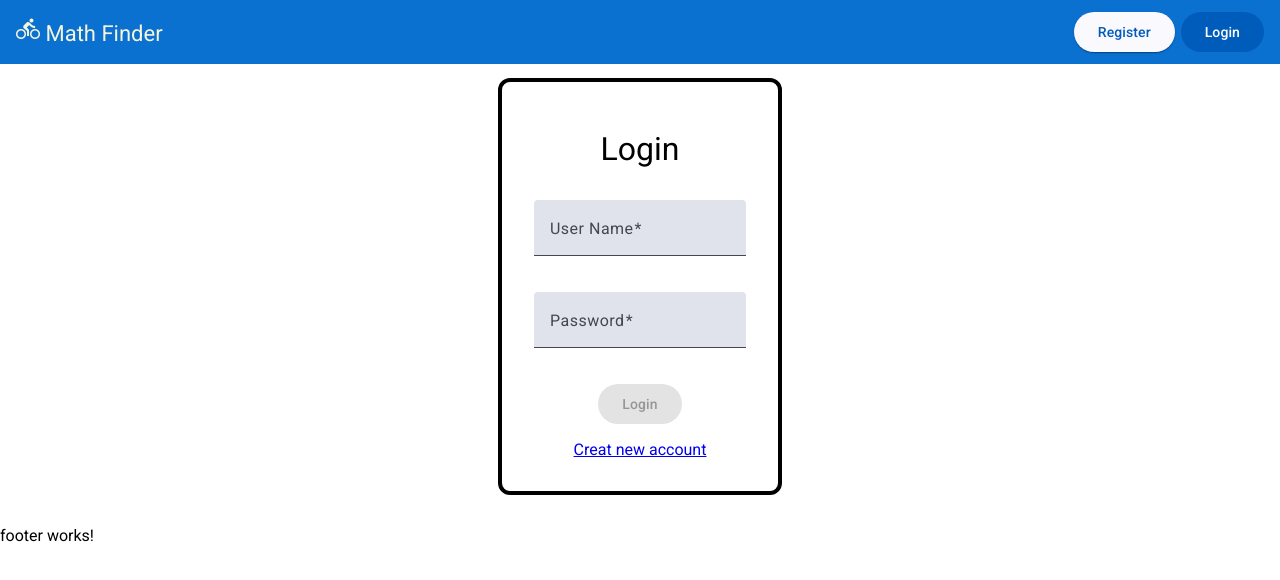
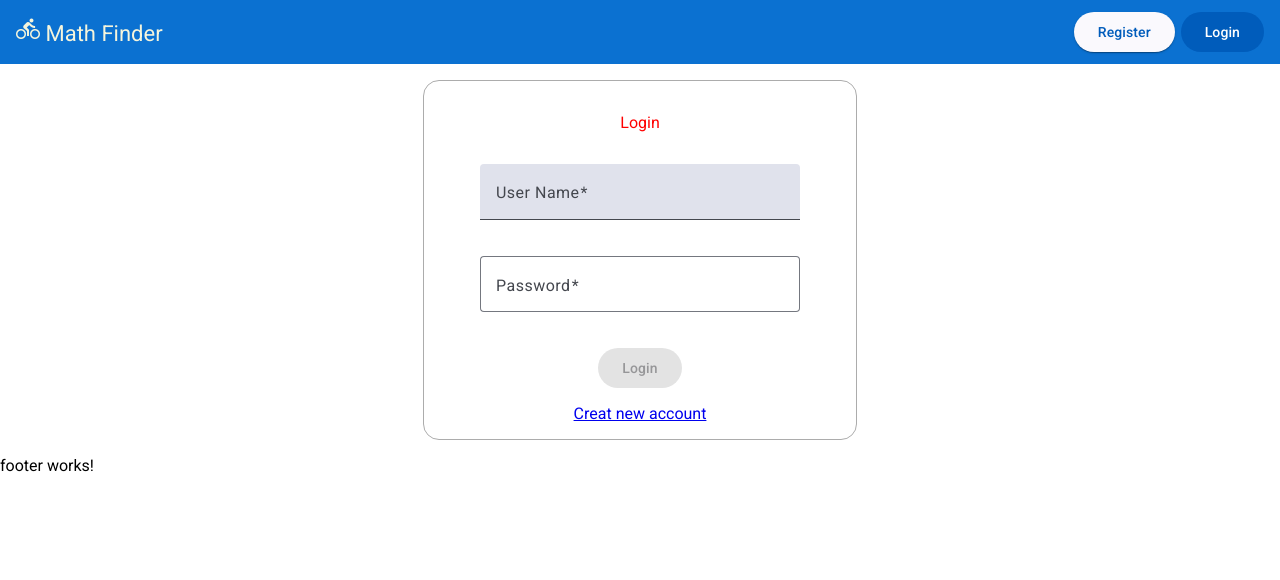
Before and after one commit to parham-mosavi/match-finder-b2-me, an Angular app in the folder client/: page /account/login in a window 1280 px wide. Shown: the top 580 px of the page. Built offline with nearby package versions, Linux system fonts and the light colour scheme.

Commit message:
update login and redesign

```diff
--- a/client/src/app/components/account/login/login.component.html
+++ b/client/src/app/components/account/login/login.component.html
@@ -1,14 +1,30 @@
-<div class="item-1">
-    <form>
-        <p class="heder" >Login</p>
+<form>
+    <div class="item-1">
+        <p class="heder">Login</p>
         <mat-form-field>
             <mat-label>User Name</mat-label>
             <input type="text" [formControl]="UserNameCtrl" matInput>
+            @if (UserNameCtrl.hasError('required')) {
+            <mat-error>This field is required</mat-error>
+            }
         </mat-form-field>
 
-        <mat-form-field>
+        <mat-form-field appearance="outline">
             <mat-label>Password</mat-label>
             <input type="password" [formControl]="PasswordCtrl" matInput>
+            @if (PasswordCtrl.hasError('required')) {
+            <mat-error>This field is required.</mat-error>
+            }
+            @else if (PasswordCtrl.errors && PasswordCtrl.hasError('minlength')) {
+            <mat-error>
+                It's too short. Min: {{PasswordCtrl.errors['minlength'].requiredLength}} characters.
+                You've typed {{PasswordCtrl.errors['minlength'].actualLength}}.
+            </mat-error>
+            }
+            @else if(PasswordCtrl.errors && PasswordCtrl.hasError('maxlength')) {
+            <mat-error>It's too long. Max: {{PasswordCtrl.errors['maxlength'].requiredLength}}
+                characters.</mat-error>
+            }
         </mat-form-field>
 
         <button (click)="login()" mat-raised-button [disabled]="loginFg.invalid">
@@ -17,5 +33,5 @@
 
         <a class="router-register" routerLink="/account/register" href="">Creat new account</a>
 
-    </form>
-</div>
+    </div>
+</form>
--- a/client/src/app/components/account/login/login.component.scss
+++ b/client/src/app/components/account/login/login.component.scss
@@ -1,21 +1,52 @@
-.item-1 {
+// .item-1 {
+//     display: flex;
+//     flex-direction: column;
+//     align-items: center;
+//     padding: 0.9rem;
+
+//     .heder {
+//         font-size: xx-large;
+//         margin: 1rem;
+//     }
+
+//     form {
+//         display: flex;
+//         flex-direction: column;
+//         align-items: center;
+//         padding: 2rem;
+//         gap: 1rem;
+//         border: 4px solid black;
+//         border-radius: 12px;
+//     }
+// }
+
+form {
     display: flex;
     flex-direction: column;
     align-items: center;
-    padding: 0.9rem;
+    margin-top: 1rem;
 
-    .heder {
-        font-size: xx-large;
-        margin: 1rem;
-    }
-
-    form {
+    .item-1 {
         display: flex;
         flex-direction: column;
         align-items: center;
-        padding: 2rem;
         gap: 1rem;
-        border: 4px solid black;
-        border-radius: 12px;
+
+        width: 25rem;
+
+        border: 1px solid rgb(172, 172, 172);
+        border-radius: 1rem;
+
+        padding: 1rem;
+
+        // background-color: aqua;
+    }
+
+    mat-form-field {
+        min-width: 20rem;
+    }
+
+    p{
+        color: red;
     }
 }
--- a/client/src/app/components/account/login/login.component.ts
+++ b/client/src/app/components/account/login/login.component.ts
@@ -19,7 +19,7 @@ import { MatButtonModule } from '@angular/material/button';
 })
 export class LoginComponent {
   accountService = inject(AccountService);
-  fB = inject(FormBuilder);
+ fB = inject(FormBuilder);
 
   subscribedlogin: undefined | Subscription;
 
@@ -30,7 +30,7 @@ export class LoginComponent {
 
   loginFg = this.fB.group({
     userNameCtrl: ['', [Validators.required]],
-    passwordCtrl: ['', [Validators.required, Validators.minLength(4), Validators.maxLength(8)]]
+    passwordCtrl: ['', [Validators.required, Validators.minLength(8), Validators.maxLength(20)]]
   });
 
   get UserNameCtrl(): FormControl {
```
